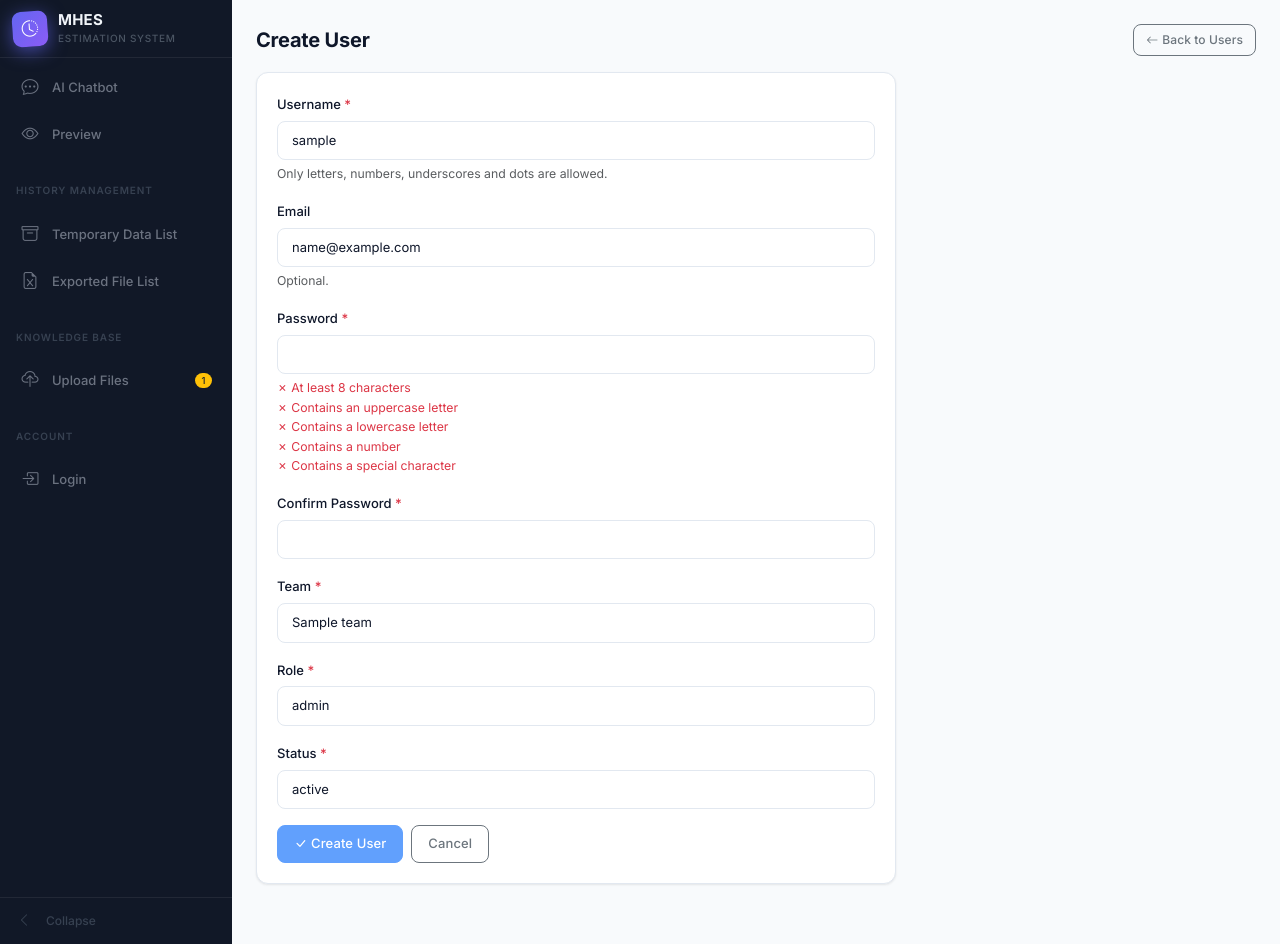
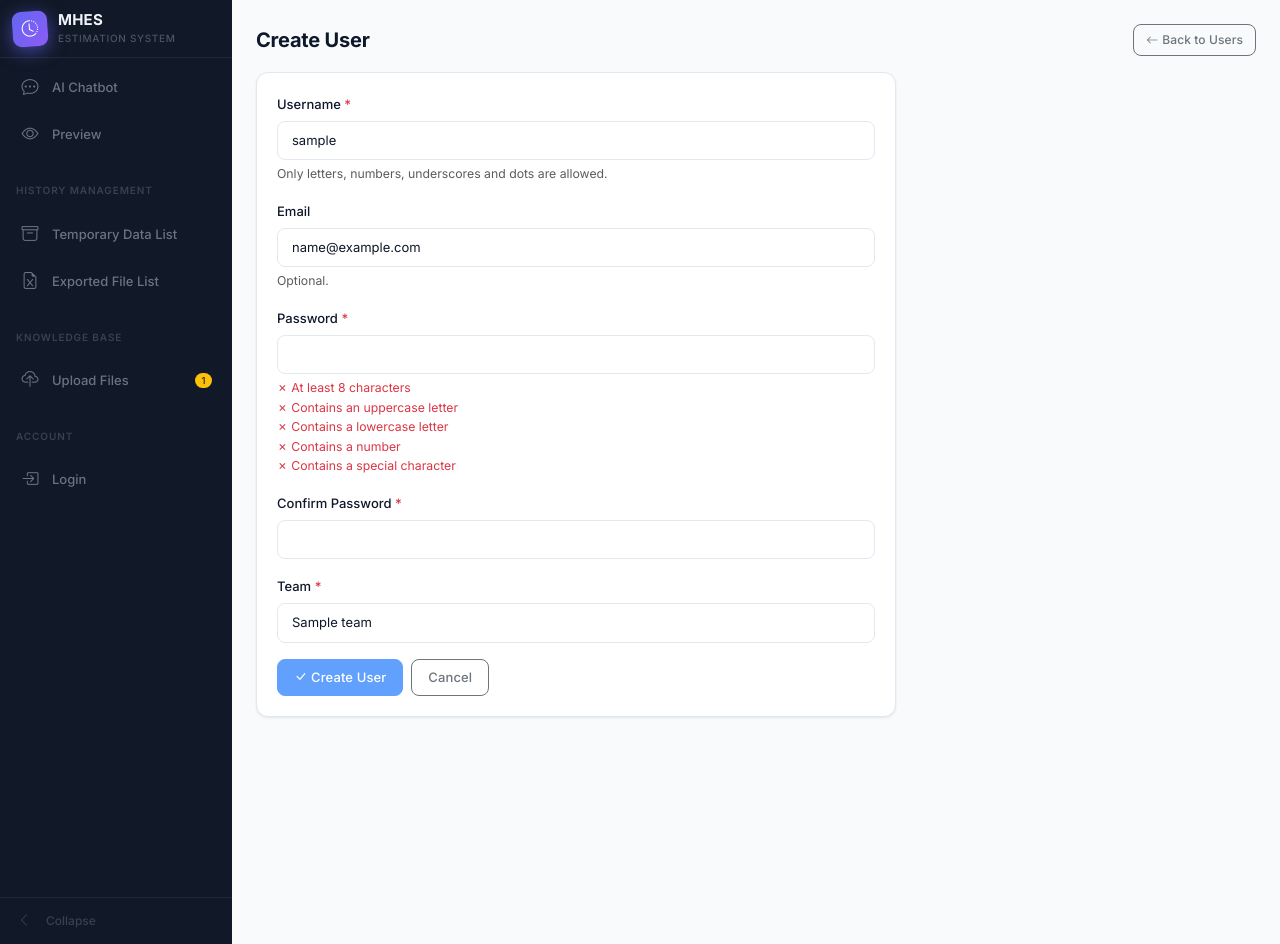
Before and after one commit to nhlynn/multi-knowledge-manhour-prediction, a Python web app: template templates/admin_user_create.html in a window 1280 px wide. Run offline with Jinja, Linux system fonts and the light colour scheme; the template is opened without the code that fills it: most values are stand-ins (such as "Sample title", 1, 10 or a date in 2020).

Commit message:
remove member

```diff
--- a/repositories/user_repository.py
+++ b/repositories/user_repository.py
@@ -13,7 +13,7 @@ from repositories.base_repository import BaseRepository
 
 logger = logging.getLogger(__name__)
 
-VALID_ROLES = ("Admin", "Team Manager", "Member")
+VALID_ROLES = ("Admin", "Team Manager")
 
 _SCHEMA = """
 CREATE TABLE IF NOT EXISTS users (
@@ -21,7 +21,7 @@ CREATE TABLE IF NOT EXISTS users (
     username TEXT NOT NULL UNIQUE,
     password_hash TEXT NOT NULL,
     team_id INTEGER NOT NULL REFERENCES teams(id),
-    role TEXT NOT NULL CHECK(role IN ('Admin', 'Team Manager', 'Member')),
+    role TEXT NOT NULL CHECK(role IN ('Admin', 'Team Manager')),
     created_at TEXT NOT NULL,
     status TEXT NOT NULL DEFAULT 'Active' CHECK(status IN ('Active', 'Inactive')),
     last_login TEXT,
@@ -122,7 +122,7 @@ class UserRepository(BaseRepository):
             username: Unique login name.
             password_hash: Hashed password (never pass plaintext here).
             team_id: Id of the team this user belongs to.
-            role: One of ``"Admin"``, ``"Team Manager"``, ``"Member"``.
+            role: One of ``"Admin"``, ``"Team Manager"``.
             created_at: ISO datetime string.
             email: Optional email address.
             status: 'Active' or 'Inactive'. Defaults to 'Active', same
--- a/routes/chatbot.py
+++ b/routes/chatbot.py
@@ -11,7 +11,7 @@ from utils.permissions import require_login
 from utils.team_storage import team_folders_for_team_id
 
 chatbot_bp = Blueprint("chatbot", __name__)
-# Any logged-in role (Member and above) can use the chatbot.
+# Any logged-in role can use the chatbot.
 chatbot_bp.before_request(require_login)
 
 
--- a/routes/export.py
+++ b/routes/export.py
@@ -61,7 +61,7 @@ from utils.permissions import require_login
 logger = logging.getLogger(__name__)
 
 export_bp = Blueprint("export", __name__)
-# Any logged-in role (Member and above) can export results.
+# Any logged-in role can export results.
 export_bp.before_request(require_login)
 
 
--- a/routes/preview.py
+++ b/routes/preview.py
@@ -11,7 +11,7 @@ from utils.pagination import parse_page_param, total_pages_for
 from utils.permissions import require_login
 
 preview_bp = Blueprint("preview", __name__)
-# Any logged-in role (Member and above) can create/preview estimates.
+# Any logged-in role can create/preview estimates.
 preview_bp.before_request(require_login)
 
 
--- a/templates/admin_user_create.html
+++ b/templates/admin_user_create.html
@@ -78,26 +78,6 @@
                 {% if errors.team_id %}<div class="invalid-feedback">{{ errors.team_id }}</div>{% endif %}
             </div>
 
-            <div class="mb-3">
-                <label class="form-label" for="userRole">Role <span class="text-danger">*</span></label>
-                <select id="userRole" name="role" class="form-select {{ 'is-invalid' if errors.role }}" required>
-                    {% for r in roles %}
-                    <option value="{{ r }}" {{ 'selected' if role == r else '' }}>{{ r }}</option>
-                    {% endfor %}
-                </select>
-                {% if errors.role %}<div class="invalid-feedback">{{ errors.role }}</div>{% endif %}
-            </div>
-
-            <div class="mb-3">
-                <label class="form-label" for="userStatus">Status <span class="text-danger">*</span></label>
-                <select id="userStatus" name="status" class="form-select {{ 'is-invalid' if errors.status }}">
-                    {% for s in statuses %}
-                    <option value="{{ s }}" {{ 'selected' if status == s else '' }}>{{ s }}</option>
-                    {% endfor %}
-                </select>
-                {% if errors.status %}<div class="invalid-feedback">{{ errors.status }}</div>{% endif %}
-            </div>
-
             <div class="d-flex gap-2">
                 <button type="submit" class="btn btn-primary" id="createUserSubmit">
                     <i class="bi bi-check-lg me-1"></i>Create User
@@ -115,16 +95,18 @@
 (function() {
     var createSubmitBtn = document.getElementById('createUserSubmit');
 
-    // Centralizes the six independent "is this field currently valid"
+    // Centralizes the five independent "is this field currently valid"
     // flags this form tracks (Username/Email/Password/Confirm
-    // Password/Team/Role). Each field calls setValid(name, bool)
+    // Password/Team). Each field calls setValid(name, bool)
     // whenever its own state changes; the Create button is
     // recalculated the same way every time, from every field's latest
     // known value — no call site has to remember to also touch the
     // button itself. This is purely a client-side UX guard — the
     // server still fully re-validates every field on submit exactly as
     // before (see routes/admin.py::create_user_submit), so nothing
-    // here changes what's actually accepted.
+    // here changes what's actually accepted. Role/Status aren't
+    // tracked here at all — there are no fields for either; both are
+    // fixed server-side.
     var FormValidationManager = (function() {
         var fields = {
             username: true,
@@ -132,7 +114,6 @@
             password: false,
             confirmPassword: true,
             team: false,
-            role: true,
         };
         function setValid(name, isValid) {
             fields[name] = isValid;
@@ -271,23 +252,14 @@
         },
     });
 
-    // Team has an empty placeholder option (no team picked yet); Role
-    // always has a real value selected (no empty option), so it's
-    // effectively always "selected" — checked anyway for correctness
-    // rather than assumed.
+    // Team has an empty placeholder option (no team picked yet).
     var teamSelect = document.getElementById('userTeam');
-    var roleSelect = document.getElementById('userRole');
 
     function updateTeamState() {
         FormValidationManager.setValid('team', !!teamSelect.value);
     }
-    function updateRoleState() {
-        FormValidationManager.setValid('role', !!roleSelect.value);
-    }
     teamSelect.addEventListener('change', updateTeamState);
-    roleSelect.addEventListener('change', updateRoleState);
     updateTeamState();
-    updateRoleState();
 
     document.getElementById('createUserForm').addEventListener('submit', function() {
         window.MHES.showLoading('Creating user...');
--- a/utils/permissions.py
+++ b/utils/permissions.py
@@ -15,7 +15,7 @@ login/home; JSON/AJAX callers get a 401/403 JSON body instead):
 This module only decides *who* is allowed to reach a view. It never
 touches what a view does once let through — no business logic here.
 
-Roles (least to most privileged): "Member" < "Team Manager" < "Admin".
+Roles (least to most privileged): "Team Manager" < "Admin".
 See ``repositories.user_repository.VALID_ROLES`` for the canonical list.
 """
 
```
Also changed, not shown: routes/admin.py (+15 -12 lines), services/user_service.py (+38 -4 lines).
